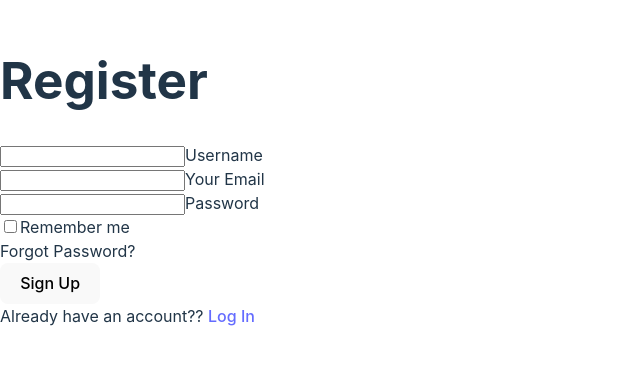
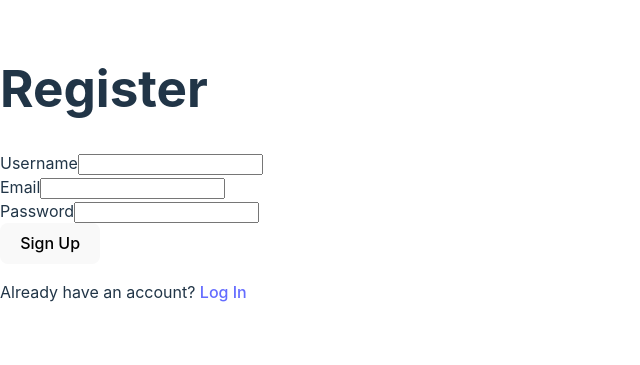
Before and after one commit to AvianaPhx/KTM-Supermarket, a React (Vite) app in the folder ecommerce/: page /register in a window 1280 px wide. Shown: the part 227-592 px from the top of the page, without its empty margins (0-640 px from the left). Built offline with nearby package versions, Linux system fonts and the light colour scheme.

Commit message:
Code Fixes

```diff
--- a/ecommerce/eslint.config.js
+++ b/ecommerce/eslint.config.js
@@ -29,6 +29,7 @@ export default [
       ...react.configs['jsx-runtime'].rules,
       ...reactHooks.configs.recommended.rules,
       'react/jsx-no-target-blank': 'off',
+      "react/react-in-jsx-scope": "off",
       'react-refresh/only-export-components': [
         'warn',
         { allowConstantExport: true },
--- a/ecommerce/src/Home.jsx
+++ b/ecommerce/src/Home.jsx
@@ -1,5 +1,5 @@
 import axios from 'axios';
-import React, { useEffect, useState } from 'react'
+import { useEffect, useState } from 'react'
 import { Link, useNavigate } from 'react-router-dom';
 
 
@@ -40,12 +40,12 @@ function Home() {
     // Perform logout logic here (clear authentication data)
     localStorage.removeItem('token');  // or clear cookies if you're using them
     axios.post('http://localhost:3000/logout', {}, { withCredentials: true })
-      .then(response => {
-        console.log('Logged out successfully');
-        setAuth(false);
-        setUsername('');
-        navigate('/login'); // Redirect to login page
-      })
+    .then(() => {
+      console.log('Logged out successfully');
+      setAuth(false);
+      setUsername('');
+      navigate('/login'); // Redirect to login page
+    })
       .catch(error => {
         console.error('Logout failed:', error.response ? error.response.data : error.message);
       });
--- a/ecommerce/src/Login.jsx
+++ b/ecommerce/src/Login.jsx
@@ -2,61 +2,49 @@ import { useState } from 'react';
 import { useNavigate } from 'react-router-dom';
 import axios from 'axios';
 
-// Set axios defaults outside the component
-axios.defaults.withCredentials = true;
-
 function Login() {
-  const [values, setValues] = useState({
-    email: '',
-    password: ''
-  });
-
+  const [values, setValues] = useState({ email: '', password: '' });
+  const [errorMessage, setErrorMessage] = useState('');
   const navigate = useNavigate();
 
   const handleSubmit = (event) => {
     event.preventDefault();
-    axios.post('http://localhost:3000/login', values)
+
+    if (!values.email || !values.password) {
+      setErrorMessage('Please fill all fields');
+      return;
+    }
+
+    axios.post('http://localhost:3000/login', values, { withCredentials: true })
       .then(res => {
-        console.log('Response:', res);
         if (res.data.Status === "Success") {
           navigate('/');
         } else {
-          alert(res.data.Error);
+          setErrorMessage(res.data.Error);
         }
       })
-      .catch(err => {
-        if (err.response) {
-          console.error('Error Response:', err.response.data);
-        } else {
-          console.error('Error:', err.message);
-        }
+      .catch(() => {
+        setErrorMessage('Network error, please try again later.');
       });
   };
 
   return (
     <div>
       <h1>Login</h1>
+      {errorMessage && <p style={{ color: 'red' }}>{errorMessage}</p>}
       <form onSubmit={handleSubmit}>
         <div>
-          <input
-            type="email"
-            onChange={e => setValues({ ...values, email: e.target.value })}
-            value={values.email}
-          />
-          <label htmlFor="">Your Email</label>
+          <label htmlFor="email">Email</label>
+          <input type="email" id="email" value={values.email} onChange={e => setValues({ ...values, email: e.target.value })} />
         </div>
+
         <div>
-          <input
-            type="password"
-            onChange={e => setValues({ ...values, password: e.target.value })}
-            value={values.password}
-          />
-          <label htmlFor="">Password</label>
+          <label htmlFor="password">Password</label>
+          <input type="password" id="password" value={values.password} onChange={e => setValues({ ...values, password: e.target.value })} />
         </div>
-        <button type="submit">Login</button>
-        <div>
-          <span>New Here? <a href='/Register'>Create an Account</a></span>
-        </div>
+
+        <button type="submit">Log In</button>
+        <p>New user? <a href="/register">Sign up</a></p>
       </form>
     </div>
   );
--- a/ecommerce/src/Register.jsx
+++ b/ecommerce/src/Register.jsx
@@ -1,82 +1,74 @@
-import React, { useState } from 'react';
-import { useNavigate } from 'react-router-dom';
+import { useState } from 'react';
+import { useNavigate, Link } from 'react-router-dom';
 import axios from 'axios';
 
 function Register() {
-  const [ values, setValues] = useState({
-    username: '',  // Initial state key should match form field names
-    email: '',
-    password: ''
-  });
-
-  const navigate = useNavigate(); // Create navigate function
+  const [values, setValues] = useState({ username: '', email: '', password: '' });
+  const [errorMessage, setErrorMessage] = useState('');
+  const navigate = useNavigate();
 
   const handleSubmit = (event) => {
     event.preventDefault();
 
-    axios.post('http://localhost:3000/register', values)
+    if (!values.username || !values.email || !values.password) {
+      setErrorMessage('Please fill all fields');
+      return;
+    }
+
+    axios.post('http://localhost:3000/register', values, { withCredentials: true })
       .then(res => {
-      console.log('Response:', res);
-       // Check if registration was successful
         if (res.data.Status === "Success") {
           navigate('/login');
-
         } else {
-        // Show an alert if something went wrong
-        alert('Error: Registration failed');
+          setErrorMessage(res.data.Error || 'Registration failed.');
         }
       })
       .catch(err => {
-      if (err.response) {
-        // If the error has a response, we can access it safely
-        console.error('Error Response:', err.response.data);
-      } else {
-        // If no response is available, it's likely a network error
-        console.error('Error:', err.message);
-      }
+        console.error('Error:', err.response ? err.response.data : err.message);  // Log error for debugging
+        setErrorMessage('Network error, please try again later.');
       });
   };
 
-
-  return(
-    <div>
+  return (
     <div>
       <h1>Register</h1>
+      {errorMessage && <p style={{ color: 'red' }}>{errorMessage}</p>}
       <form onSubmit={handleSubmit}>
-
         <div>
-            <input type="text" onChange={e => setValues({...values, username: e.target.value})} value={values.username}/>
-            <label htmlFor="">Username</label>
+          <label htmlFor="username">Username</label>
+          <input
+            type="text"
+            id="username"
+            value={values.username}
+            onChange={e => setValues({ ...values, username: e.target.value })}
+          />
         </div>
 
         <div>
-            <input type="email" onChange={e => setValues({...values, email: e.target.value})} value={values.email}/>
-            <label htmlFor="">Your Email</label>
+          <label htmlFor="email">Email</label>
+          <input
+            type="email"
+            id="email"
+            value={values.email}
+            onChange={e => setValues({ ...values, email: e.target.value })}
+          />
         </div>
 
         <div>
-            <input type="password" onChange={e => setValues({...values, password: e.target.value})}value={values.password}/>
-            <label htmlFor="">Password</label>
-          </div>
-
-          <div>
-            <div>
-              <input type="checkbox" name="remember" />
-              <label htmlFor="Remember Me">Remember me</label>
-            </div>
-            <span>Forgot Password?</span>
+          <label htmlFor="password">Password</label>
+          <input
+            type="password"
+            id="password"
+            value={values.password}
+            onChange={e => setValues({ ...values, password: e.target.value })}
+          />
         </div>
 
         <button type="submit">Sign Up</button>
-
-          <div>
-            <span>Already have an account?? <a href='/Login'>Log In</a></span>
-          </div>
+        <p>Already have an account? <Link to="/login">Log In</Link></p>
       </form>
-
-      </div>
     </div>
   );
-};
+}
 
 export default Register;
```
Also changed, not shown: 1 other file (tests, documents, lock files or other folders). Lines whose indentation alone changed are shown as unchanged.
